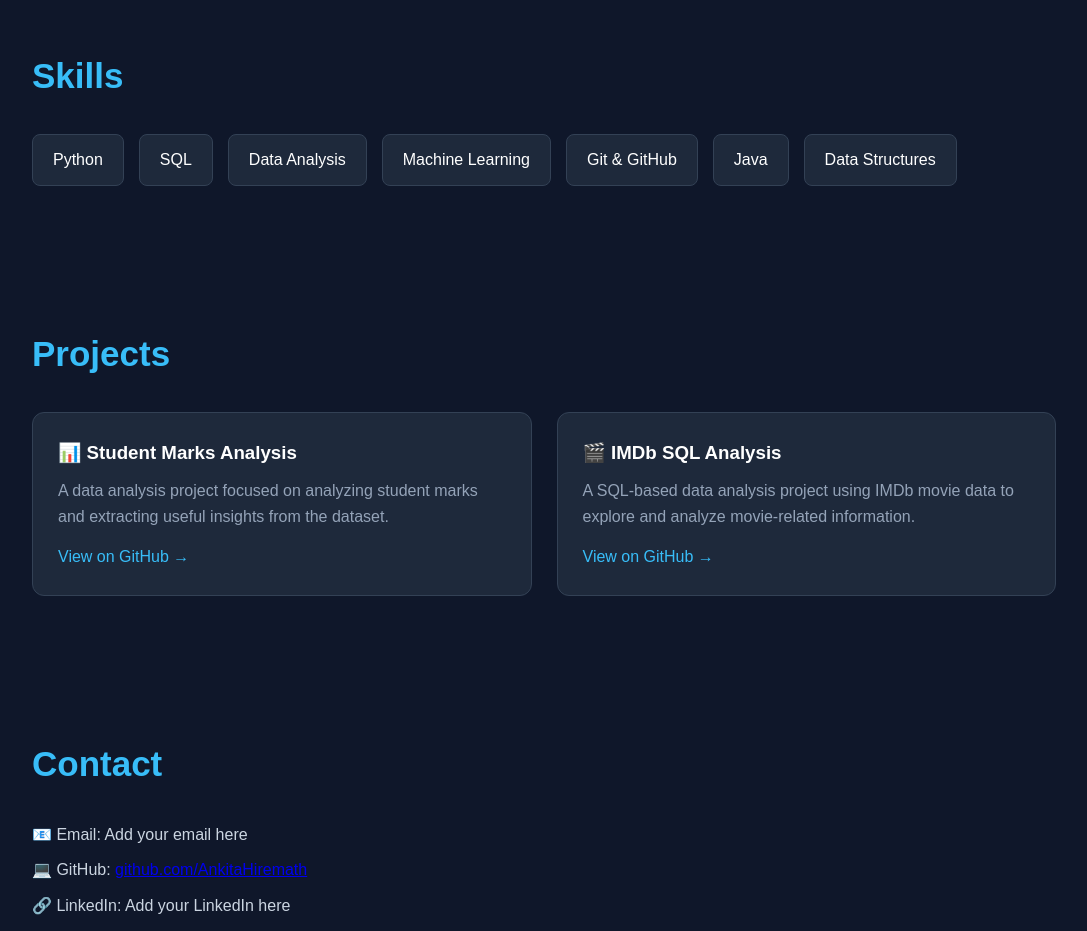
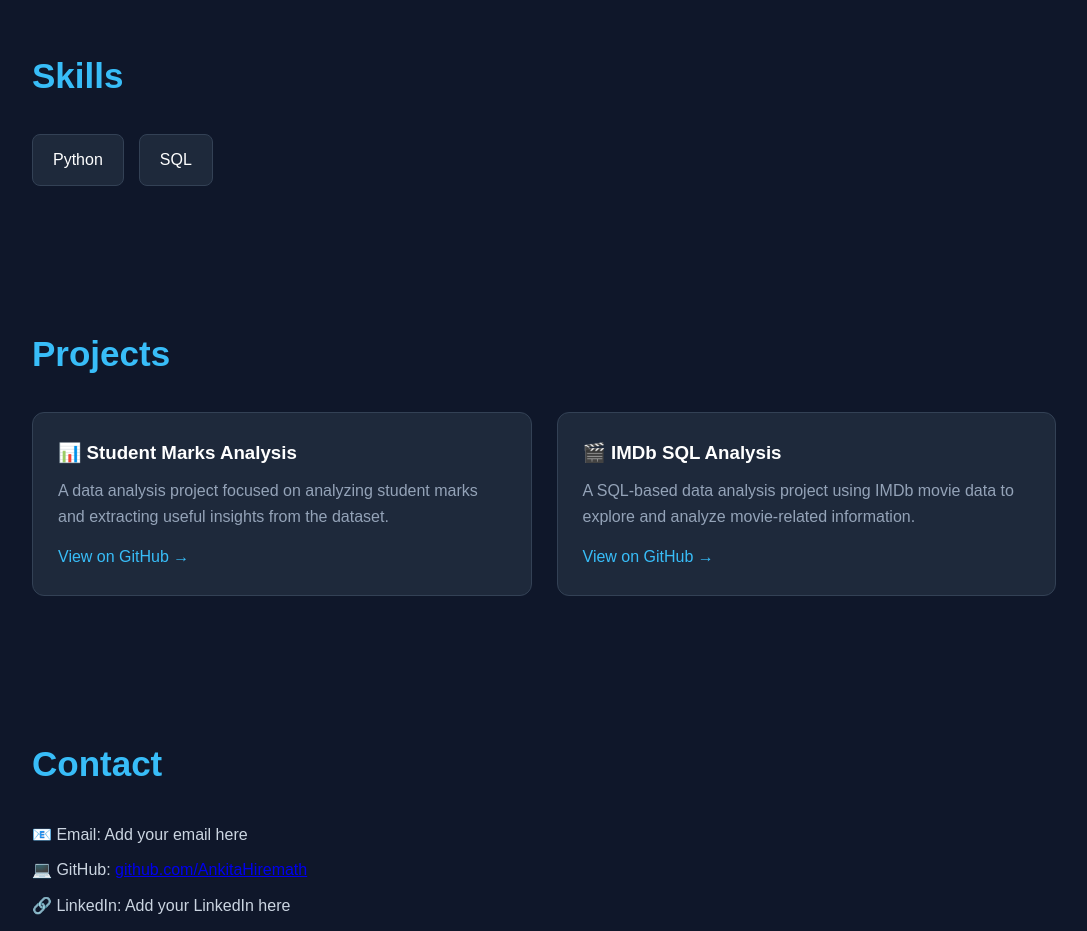
Before and after one commit to AnkitaHiremath/ankitahiremath.github.io, a plain HTML site: page index.html in a window 1280 px wide. Shown: the part 1180-2111 px from the top of the page, without its empty margins (96-1183 px from the left). Drawn offline with Linux system fonts and the light colour scheme.

Commit message:
Remove skills from index.html
Removed several skills from the skills section.

```diff
--- a/index.html
+++ b/index.html
@@ -228,11 +228,6 @@
 
             <div class="skill">Python</div>
             <div class="skill">SQL</div>
-            <div class="skill">Data Analysis</div>
-            <div class="skill">Machine Learning</div>
-            <div class="skill">Git & GitHub</div>
-            <div class="skill">Java</div>
-            <div class="skill">Data Structures</div>
 
         </div>
 
```
